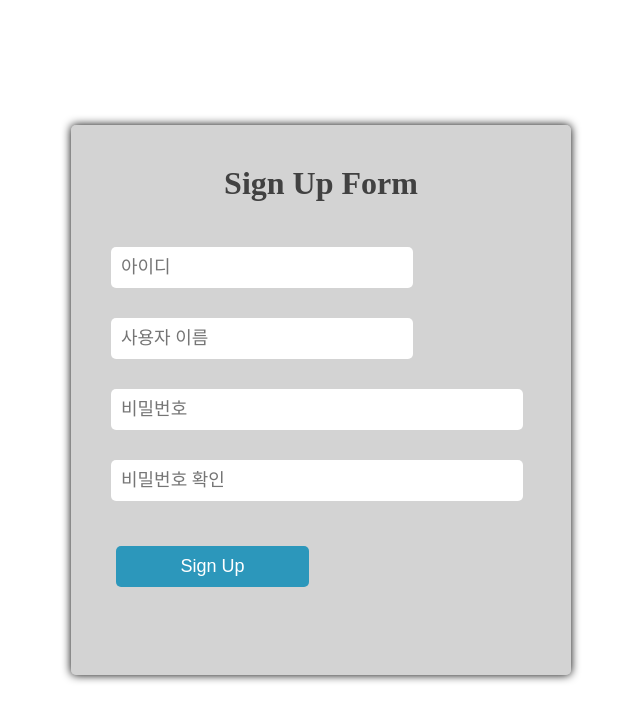
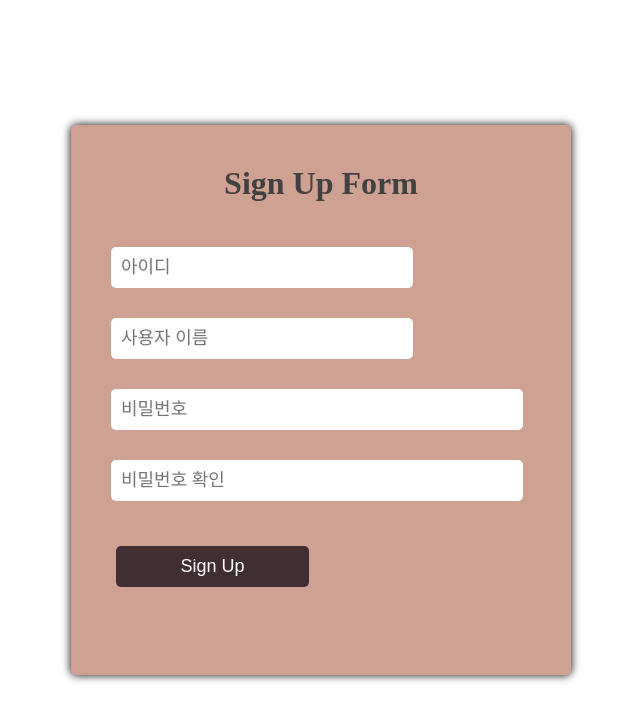
Before and after one commit to IbwaProject/SharpToon, a Flask app: page /signup in a window 1280 px wide. Shown: the top 721 px of the page, without its empty margins (319-959 px from the left). Run offline with Flask 2, Linux system fonts and the light colour scheme; some libraries are stand-ins or nearby versions.

Commit message:
modified detail

```diff
--- a/static/css/style1.css
+++ b/static/css/style1.css
@@ -7,7 +7,7 @@ body {
 	color: rgb(65, 65, 65);
 }
 .form-box {
-	background-color: rgba(112, 112, 112, 0.308);
+	background-color: #cea192;
 	margin: auto auto;
 	padding: 40px;
 	border-radius: 5px;
@@ -90,7 +90,7 @@ body {
 	font-size: 14px;
 }
 .form-box button {
-	background-color: rgb(44, 151, 187);
+	background-color: #402e32;
 	color: #fff;
 	border: none;
 	border-radius: 5px;
--- a/static/css/style3.css
+++ b/static/css/style3.css
@@ -7,7 +7,7 @@ body {
 	color: rgb(65, 65, 65);
 }
 .form-box {
-	background-color: rgba(112, 112, 112, 0.308);
+	background-color: #cea192;
 	margin: auto auto;
 	padding: 40px;
 	border-radius: 5px;
@@ -85,7 +85,7 @@ body {
 	font-size: 14px;
 }
 .form-box button {
-	background-color: rgb(44, 151, 187);
+	background-color: #402e32;
 	color: #fff;
 	border: none;
 	border-radius: 5px;
--- a/templates/result.html
+++ b/templates/result.html
@@ -33,9 +33,10 @@
             </div>
             <br><br>
             <div align="right">
-               <img src="{{url_for('static', filename = 'images/download.jpg')}}" alt="My Image" height="100" width="100" id="download">
+               <img src="{{url_for('static', filename = 'images/download.png')}}" alt="My Image" height="100" width="100" id="download">
             </div>
             <button class = "Photo-Button" onClick="location.href='/option_cartoon'">만화화하기</button>
+            <button class = "Photo-Button" onClick="location.href='/main'">메인으로</button>
       </div>
    </div>
 
```
Also changed, not shown: static/images/b_iu_cartoon.jpg (deleted), static/images/b_iu_cartoongan0.jpg (deleted), static/images/b_iu_cartoongan1.jpg (deleted), static/images/b_iu_cartoongan2.jpg (deleted), static/images/b_iu_cartoongan3.jpg (deleted), static/images/b_iu_whitebox.jpg (deleted), static/images/image1.jpg, static/images/image5.jpg, static/images/input/imageTemp1.jpg (deleted), static/images/pixar.jpg (deleted).
